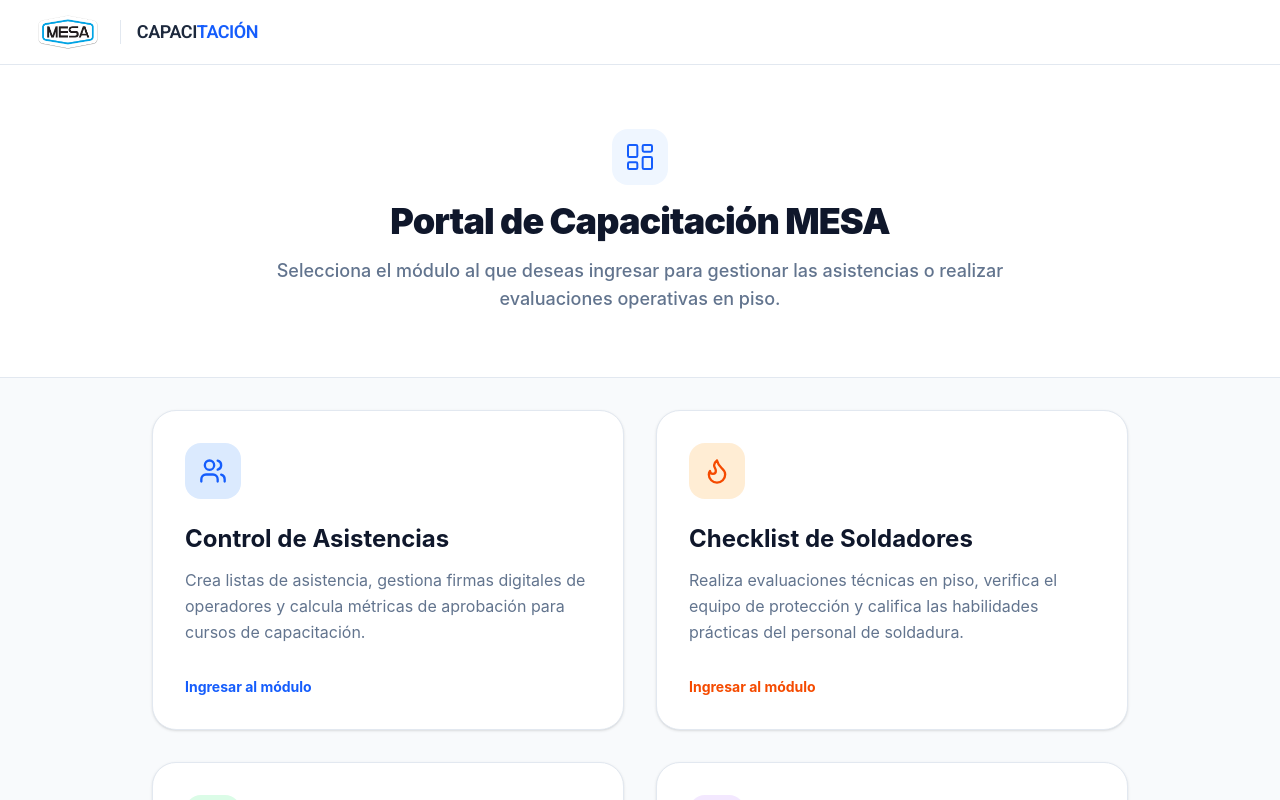
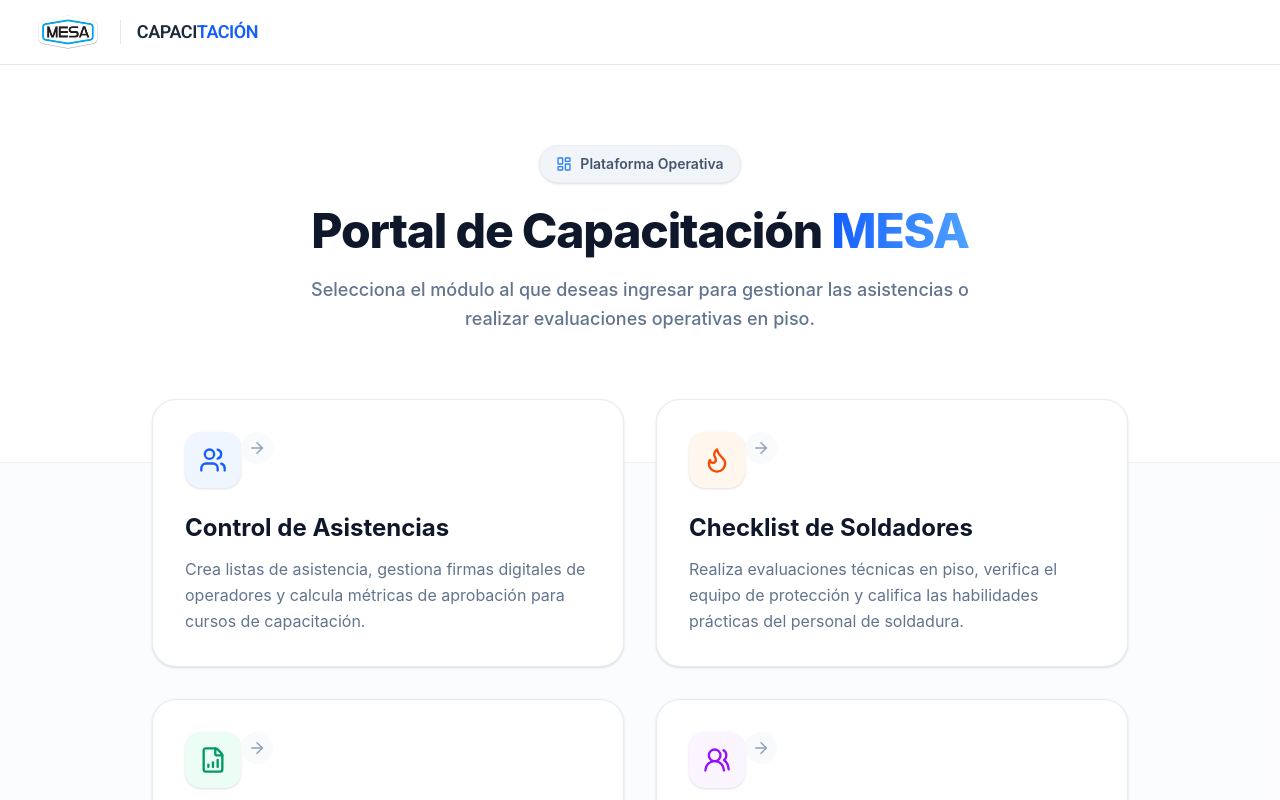
Before and after one commit to Manufacturas-Especializadas/Capacitacion-FrontEnd, a React (Vite) app: page / in a window 1280 px wide. Shown: the top 800 px of the page. Built offline with nearby package versions, Linux system fonts and the light colour scheme.

Commit message:
style(component): nuevo estilo de home y cards

```diff
--- a/src/components/ModuleCard/ModuleCard.tsx
+++ b/src/components/ModuleCard/ModuleCard.tsx
@@ -19,30 +19,30 @@
   const themeStyles = {
     blue: {
       borderHover: "hover:border-blue-200",
-      bgLight: "bg-blue-50",
-      bgMedium: "bg-blue-100",
-      textPrimary: "text-blue-600",
+      ring: "focus-visible:ring-blue-500",
+      iconWrap:
+        "bg-blue-50 text-blue-600 group-hover:bg-blue-600 group-hover:text-white group-hover:shadow-blue-200",
       textHover: "group-hover:text-blue-700",
     },
     orange: {
       borderHover: "hover:border-orange-200",
-      bgLight: "bg-orange-50",
-      bgMedium: "bg-orange-100",
-      textPrimary: "text-orange-600",
+      ring: "focus-visible:ring-orange-500",
+      iconWrap:
+        "bg-orange-50 text-orange-600 group-hover:bg-orange-600 group-hover:text-white group-hover:shadow-orange-200",
       textHover: "group-hover:text-orange-700",
     },
     green: {
-      borderHover: "hover:border-green-200",
-      bgLight: "bg-green-50",
-      bgMedium: "bg-green-100",
-      textPrimary: "text-green-600",
-      textHover: "group-hover:text-green-700",
+      borderHover: "hover:border-emerald-200",
+      ring: "focus-visible:ring-emerald-500",
+      iconWrap:
+        "bg-emerald-50 text-emerald-600 group-hover:bg-emerald-600 group-hover:text-white group-hover:shadow-emerald-200",
+      textHover: "group-hover:text-emerald-700",
     },
     purple: {
       borderHover: "hover:border-purple-200",
-      bgLight: "bg-purple-50",
-      bgMedium: "bg-purple-100",
-      textPrimary: "text-purple-600",
+      ring: "focus-visible:ring-purple-500",
+      iconWrap:
+        "bg-purple-50 text-purple-600 group-hover:bg-purple-600 group-hover:text-white group-hover:shadow-purple-200",
       textHover: "group-hover:text-purple-700",
     },
   };
@@ -50,51 +50,44 @@
   const theme = themeStyles[colorTheme];
 
   return (
-    <div
+    <button
       onClick={onClick}
-      className={`group relative bg-white rounded-3xl p-8 border border-slate-200
-      shadow-sm hover:shadow-xl ${theme.borderHover} transition-all duration-300
-      cursor-pointer overflow-hidden flex flex-col h-full`}
+      className={`group text-left w-full relative bg-white rounded-3xl p-6 md:p-8
+      border border-slate-200/80 shadow-sm transition-all duration-300
+      ${theme.borderHover} hover:shadow-xl hover:shadow-slate-200/50
+      hover:-translate-y-1 focus:outline-none focus-visible:ring-2
+      hover:cursor-pointer
+      ${theme.ring} flex flex-col h-full`}
     >
-      <div
-        className={`absolute top-0 right-0 -mt-16 -mr-16 w-48 h-48 ${theme.bgLight}
-        rounded-full blur-3xl opacity-0 group-hover:opacity-100 transition-opacity
-        duration-500 pointer-events-none`}
-      />
-
-      <div className="relative z-10 flex flex-col h-full">
+      <div className="flex justify-between items-start mb-6">
         <div
-          className={`w-14 h-14 ${theme.bgMedium} ${theme.textPrimary} rounded-2xl flex
-          items-center justify-center mb-6 group-hover:scale-110 group-hover:rotate-3
-          transition-transform duration-300`}
+          className={`w-14 h-14 rounded-2xl flex items-center justify-center
+          transition-all duration-300 shadow-sm ${theme.iconWrap}`}
         >
           {icon}
         </div>
 
-        <h2
-          className={`text-2xl font-bold text-slate-900 mb-3 ${theme.textHover}
-            transition-colors`}
+        <div
+          className="w-8 h-8 rounded-full flex items-center justify-center bg-slate-50
+          text-slate-400 group-hover:bg-slate-100 transition-colors duration-300"
         >
-          {title}
-        </h2>
-
-        <p className="text-slate-500 leading-relaxed mb-8 grow">
-          {description}
-        </p>
-
-        <div
-          className={`flex items-center text-sm font-bold ${theme.textPrimary} mt-auto`}
-        >
-          <span className="group-hover:mr-2 transition-all">
-            Ingresar al módulo
-          </span>
           <ArrowRight
-            size={16}
-            className="opacity-0 -ml-4 group-hover:opacity-100 group-hover:ml-0
-            transition-all duration-300"
+            size={18}
+            className={`transform transition-transform duration-300 group-hover:-rotate-45 ${theme.textHover}`}
           />
         </div>
       </div>
-    </div>
+
+      <h2
+        className={`text-xl md:text-2xl font-bold text-slate-900 mb-3
+        transition-colors duration-300 ${theme.textHover}`}
+      >
+        {title}
+      </h2>
+
+      <p className="text-slate-500 text-sm md:text-base leading-relaxed grow">
+        {description}
+      </p>
+    </button>
   );
 };
--- a/src/pages/Home/Home.tsx
+++ b/src/pages/Home/Home.tsx
@@ -13,31 +13,52 @@
 
   return (
     <div
-      className="min-h-screen bg-slate-50 font-sans selection:bg-blue-100
+      className="min-h-screen bg-slate-50/50 font-sans selection:bg-blue-100
       selection:text-blue-900"
     >
       <div
-        className="bg-white border-b border-slate-200 px-6 py-12 md:py-16 mb-8
-        text-center"
+        className="bg-white border-b border-slate-200/60 pt-12 pb-24 px-6
+        md:pt-20 md:pb-32 text-center relative overflow-hidden"
       >
-        <div className="max-w-3xl mx-auto">
+        <div
+          className="absolute inset-0
+          bg-[radial-gradient(ellipse_at_top,var(--tw-gradient-stops))] from-slate-100/50
+          via-white to-white pointer-events-none"
+        />
+
+        <div className="relative z-10 max-w-3xl mx-auto flex flex-col items-center">
           <div
-            className="inline-flex items-center justify-center p-3 bg-blue-50
-            rounded-2xl mb-4 text-blue-600"
+            className="inline-flex items-center gap-2 px-4 py-2 rounded-full bg-slate-100
+            text-slate-600 text-sm font-semibold mb-6 shadow-sm border border-slate-200/50"
           >
-            <LayoutDashboard size={32} strokeWidth={1.5} />
+            <LayoutDashboard size={16} className="text-blue-500" />
+            <span>Plataforma Operativa</span>
           </div>
-          <h1 className="text-3xl md:text-4xl font-black text-slate-900 tracking-tight mb-4">
-            Portal de Capacitación MESA
+
+          <h1
+            className="text-4xl md:text-5xl font-extrabold tracking-tight mb-5
+            text-slate-900"
+          >
+            Portal de Capacitación{" "}
+            <span
+              className="text-transparent bg-clip-text bg-linear-to-r from-blue-600
+              to-blue-400"
+            >
+              MESA
+            </span>
           </h1>
-          <p className="text-base md:text-lg text-slate-500 font-medium">
+
+          <p
+            className="text-base md:text-lg text-slate-500 font-medium max-w-2xl
+            leading-relaxed"
+          >
             Selecciona el módulo al que deseas ingresar para gestionar las
             asistencias o realizar evaluaciones operativas en piso.
           </p>
         </div>
       </div>
 
-      <div className="max-w-5xl mx-auto px-6 pb-16">
+      <div className="max-w-5xl mx-auto px-6 relative z-20 -mt-12 md:-mt-16 pb-20">
         <div className="grid grid-cols-1 md:grid-cols-2 gap-6 md:gap-8">
           <ModuleCard
             title="Control de Asistencias"
```
